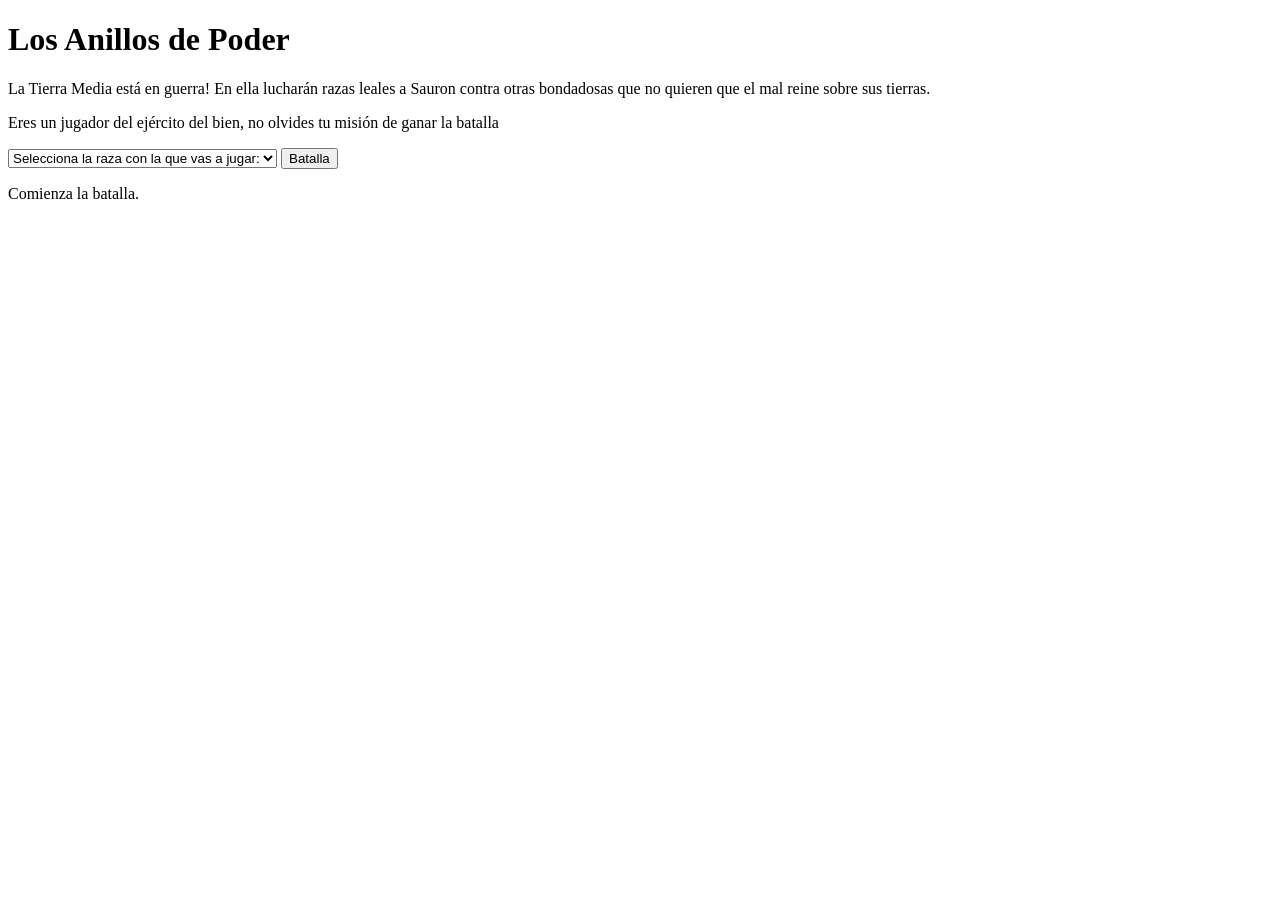
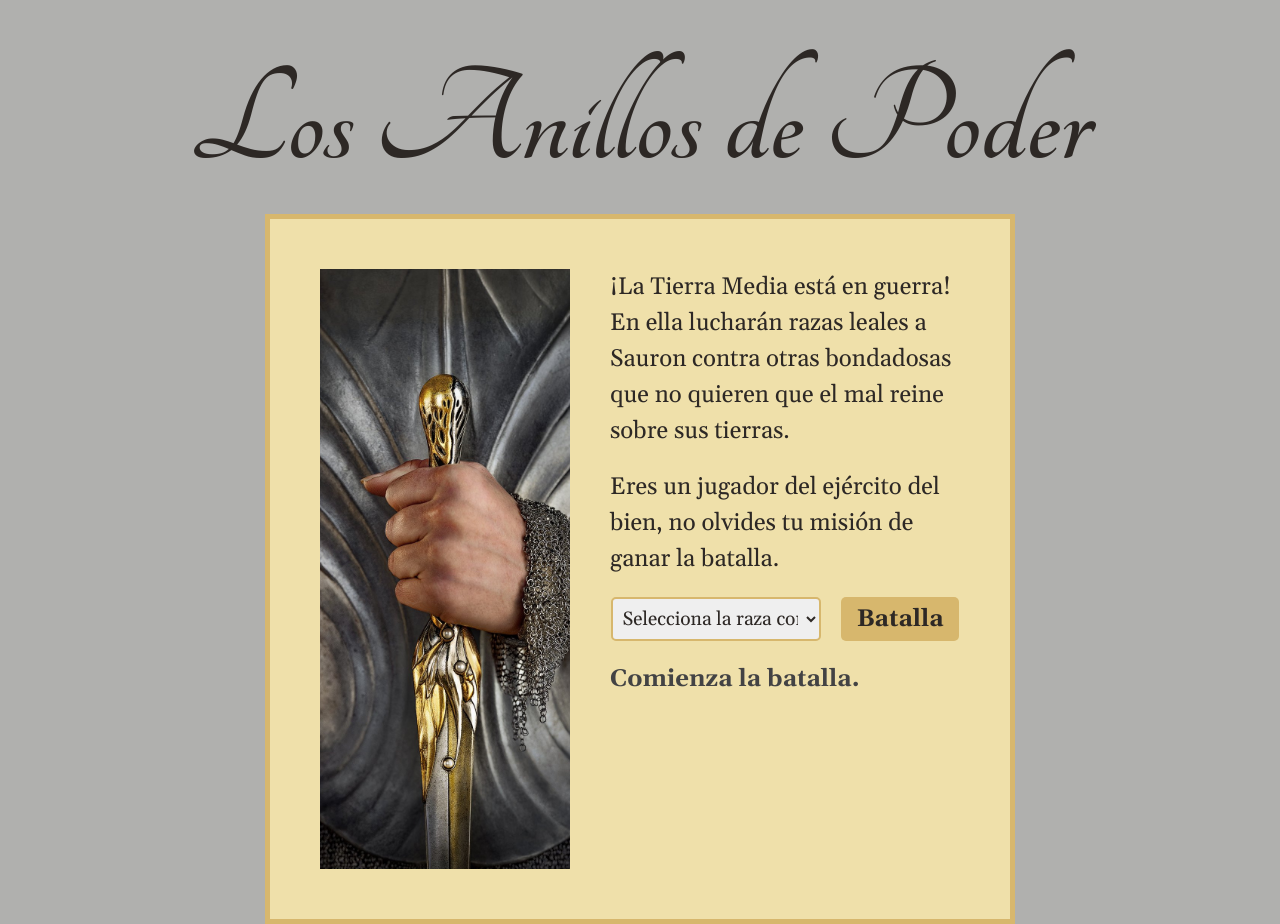
Before and after one commit to blancaum/modulo-2-evaluacion-intermedia-blancaum, a plain HTML site: page index.html in a window 1280 px wide. Before the commit the page ends 800 px from the top, so only its background shows below. Drawn offline with nearby package versions, Linux system fonts and the light colour scheme.

Commit message:
Add basic styles

```diff
--- a/css/main.css
+++ b/css/main.css
@@ -1,3 +1,150 @@
+:root{
+    --font-tangerine: 'Tangerine', cursive;
+    --font-dm-serif-display: 'DM Serif Display', serif;
+    --font-gelasio: 'Gelasio', serif;
+    --font-old-standard-tt: 'Old Standard TT', serif;
+    --font-vidaloka: 'Vidaloka', serif;
+
+    --color-silver-chalice: #B0B0AEff;
+    --color-medium-champagne: #EFE0AAff;
+    --color-onyx: #434344ff;
+    --color-vegas-gold: #D7B76Dff;
+    --color-raisin-black: #2D2825ff;
+
+    font-family: var(--font-gelasio);
+    font-size: 1.5rem;
+    color: var(--color-raisin-black);
+}
+
 .collapsed {
     display: none;
 }
+
+.body {
+    display: flex;
+    flex-direction: column;
+    justify-content: center;
+    align-items: center;
+    height: 100%;
+    width: 100%;
+    background-color: var(--color-silver-chalice);
+}
+
+.header{
+width: 100%;
+padding-top: 50px;
+padding-bottom: 20px;
+}
+
+.header-h1{
+
+    font-family: var(--font-tangerine);
+    font-size: 6rem;
+    font-weight: 700;
+    text-align: center;
+}
+
+.header-h1::selection{
+    background-color: var(--color-vegas-gold);
+}
+
+.hero{
+    width: 250px;
+    height: 600px;
+    float: left;
+    margin-right: 40px;
+    background-image: url('../images/hero-3.jpg');
+    background-size: cover;
+    background-position: top center;
+}
+
+.main{
+    width: 50%;
+    padding: 50px;
+    background-color: var(--color-medium-champagne);
+    border: solid 5px var(--color-vegas-gold);
+}
+
+.explanation{
+
+}
+
+.explanation-text{
+    line-height: 1.5;
+    padding-bottom: 20px;
+}
+
+.explanation-text::selection {
+    background-color: var(--color-vegas-gold);
+  }
+
+.battle{
+
+}
+
+.battle-form{
+ display: flex;
+ justify-content: center;
+ gap: 20px;
+}
+
+.battle-form-select{
+    color: var(--color-raisin-black);
+    font-family: var(--font-gelasio);
+    font-size: 0.8rem;
+    padding: 5px;
+    border: solid 2px var(--color-vegas-gold);
+    border-radius: 5px;
+    outline: none;
+    width: 60%;
+}
+
+.battle-form-select-option:hover{
+    background-color: var(--color-medium-champagne);
+}
+
+.battle-form-btn {
+    color: var(--color-raisin-black);
+    font-family: var(--font-gelasio);
+    font-size: 1rem;
+    font-weight: 700;
+    padding: 7px 15px;
+    background-color: var(--color-vegas-gold);
+    border: none;
+    border-radius: 5px;
+}
+
+.battle-form-btn:hover{
+    background-color: var(--color-silver-chalice);
+}
+
+.reset-btn {
+    background-color: var(--color-silver-chalice);
+}
+
+.reset-btn:hover{
+    background-color: var(--color-vegas-gold);
+}
+
+.battle-article {
+    line-height: 1.5;
+    padding-top: 20px;
+}
+
+.battle-text::selection{
+    background-color: var(--color-vegas-gold);
+}
+
+.battle-result{
+    color: var(--color-onyx);
+    font-weight: 700;
+}
+
+.battle-winner{
+    color: var(--color-onyx);
+    font-weight: 700;
+    font-size: 2rem;
+    text-align: center;
+    text-transform: uppercase;
+    padding-top: 50px;
+}
--- /dev/null
+++ b/css/reset.css
@@ -0,0 +1,48 @@
+/* http://meyerweb.com/eric/tools/css/reset/
+   v2.0 | 20110126
+   License: none (public domain)
+*/
+
+html, body, div, span, applet, object, iframe,
+h1, h2, h3, h4, h5, h6, p, blockquote, pre,
+a, abbr, acronym, address, big, cite, code,
+del, dfn, em, img, ins, kbd, q, s, samp,
+small, strike, strong, sub, sup, tt, var,
+b, u, i, center,
+dl, dt, dd, ol, ul, li,
+fieldset, form, label, legend,
+table, caption, tbody, tfoot, thead, tr, th, td,
+article, aside, canvas, details, embed,
+figure, figcaption, footer, header, hgroup,
+menu, nav, output, ruby, section, summary,
+time, mark, audio, video {
+	margin: 0;
+	padding: 0;
+	border: 0;
+	font-size: 100%;
+	font: inherit;
+	vertical-align: baseline;
+}
+/* HTML5 display-role reset for older browsers */
+article, aside, details, figcaption, figure,
+footer, header, hgroup, menu, nav, section {
+	display: block;
+}
+body {
+	line-height: 1;
+}
+ol, ul {
+	list-style: none;
+}
+blockquote, q {
+	quotes: none;
+}
+blockquote:before, blockquote:after,
+q:before, q:after {
+	content: '';
+	content: none;
+}
+table {
+	border-collapse: collapse;
+	border-spacing: 0;
+}
--- a/index.html
+++ b/index.html
@@ -5,40 +5,50 @@
     <meta charset="UTF-8">
     <meta http-equiv="X-UA-Compatible" content="IE=edge">
     <meta name="viewport" content="width=device-width, initial-scale=1.0">
+    <link
+        href="https://fonts.googleapis.com/css2?family=DM+Serif+Display&family=Gelasio:wght@400;500;600;700&family=Old+Standard+TT:wght@400;700&family=Tangerine:wght@400;700&family=Vidaloka&display=swap"
+        rel="stylesheet">
+    <link rel="stylesheet" href="./css/reset.css">
     <link rel="stylesheet" href="./css/main.css">
     <title>Juega a Los Anillos del Poder - Blanca Ubis Martínez - Módulo 2 Evaluación intermedia</title>
 </head>
 
-<body>
+<body class="body">
     <header class="header">
         <h1 class="header-h1">Los Anillos de Poder</h1>
     </header>
-    <main>
-        <section class="exp">
-            <p class="text-exp">La Tierra Media está en guerra! En ella lucharán razas leales a Sauron contra otras
+    <main class="main">
+        <div class="hero"></div>
+        <section class="explanation">
+            <p class="explanation-text">¡La Tierra Media está en guerra! En ella lucharán razas leales a Sauron contra
+                otras
                 bondadosas
                 que
                 no
                 quieren que el mal reine sobre sus tierras.</p>
-            <p class="text-user">Eres un jugador del ejército del bien, no olvides tu misión de ganar la batalla</p>
+            <p class="explanation-text">Eres un jugador del ejército del bien, no olvides tu misión de ganar la
+                batalla.</p>
         </section>
         <section class="battle">
-            <form class="js-battle-form" action="">
-                <select class="js-select">
-                    <option hidden value="0">Selecciona la raza con la que vas a jugar:</option>
-                    <option value="1">Pelosos</option>
-                    <option value="2">Sureños buenos</option>
-                    <option value="3">Enanos</option>
-                    <option value="4">Númenóreanos</option>
-                    <option value="5">Elfos</option>
+            <form class="battle-form js-battle-form" action="">
+                <select class="battle-form-select js-select">
+                    <option class="battle-form-select-option hidden value=" 0">Selecciona la raza con la que vas a
+                        jugar:</option>
+                    <option class="battle-form-select-option" value=" 1">Pelosos</option>
+                    <option class="battle-form-select-option" value=" 2">Sureños buenos</option>
+                    <option class="battle-form-select-option" value=" 3">Enanos</option>
+                    <option class="battle-form-select-option" value=" 4">Númenóreanos</option>
+                    <option class="battle-form-select-option" value=" 5">Elfos</option>
                 </select>
-                <button class="js-battle-btn">Batalla</button>
-                <button class="js-reset-btn collapsed">Reiniciar juego</button>
+                <button class="battle-form-btn js-battle-btn">Batalla</button>
+                <button class="battle-form-btn reset-btn js-reset-btn collapsed">Reiniciar juego</button>
             </form>
-            <p class="js-text-result">Comienza la batalla.</p>
-            <p class="js-user-count"></p>
-            <p class="js-comp-count"></p>
-            <p class="js-winner"></p>
+            <article class="battle-article">
+                <p class="battle-text battle-result js-text-result">Comienza la batalla.</p>
+                <p class="battle-text battle-count-user js-user-count"></p>
+                <p class="battle-text battle-count-comp js-comp-count"></p>
+                <p class="battle-text battle-winner js-winner"></p>
+            </article>
         </section>
     </main>
     <script src="./js/main.js"></script>
```
Also changed, not shown: images/hero-2.jpg (added), images/hero-2_magic.jpg (added), images/hero-3.jpg (added), images/poster.webp (deleted), 1 other file.
